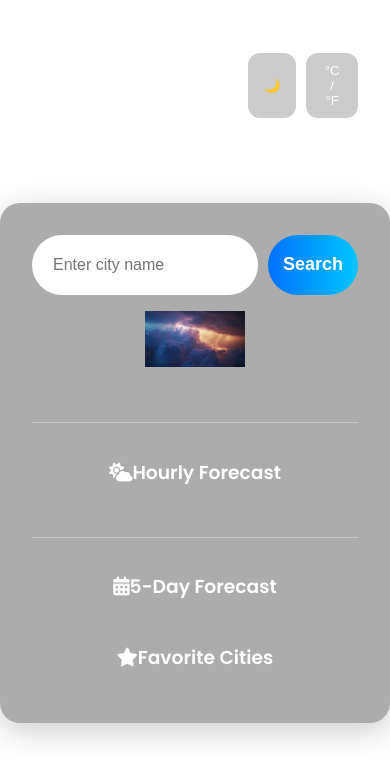
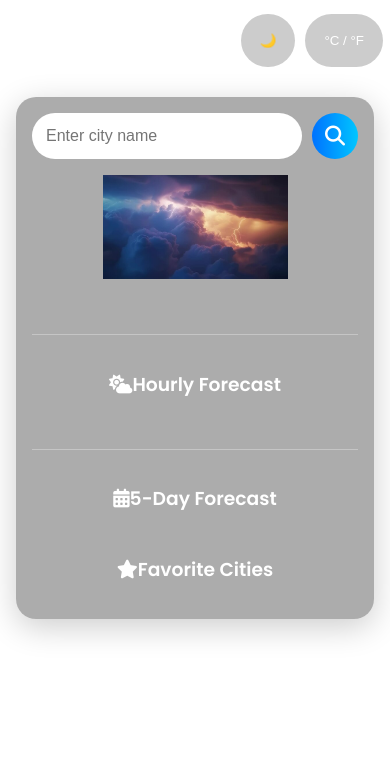
Before and after one commit to RitamNaskar11/Weather-app.github.io, a plain HTML site: page index.html in a window 390 px wide. Drawn offline with Linux system fonts and the light colour scheme; some icons are missing.

Commit message:
first commit

```diff
--- a/index.html
+++ b/index.html
@@ -22,7 +22,7 @@
   <div class="container">
     <div class="search-box">
       <input type="text" id="cityInput" placeholder="Enter city name" />
-      <button id="searchBtn">Search</button>
+      <button id="searchBtn"><i class="fa-solid fa-magnifying-glass"></i></button>
     </div>
 
     <div id="loader" class="loader hidden"></div>
--- a/script.js
+++ b/script.js
@@ -1,5 +1,5 @@
-const apiKey = "b07eefbb8864494db0445658251510";
-const baseUrl = "https://api.weatherapi.com/v1";
+const apiKey = "e0aeb5504ac946aeb5455620251710";
+const baseUrl = "http://api.weatherapi.com/v1";
 
 const searchBtn = document.getElementById("searchBtn");
 const cityInput = document.getElementById("cityInput");
--- a/style.css
+++ b/style.css
@@ -218,3 +218,53 @@ header button:hover {
 
   background: rgba(255, 255, 255, 0.1);
 }
+
+@media (max-width: 768px) {
+  .container {
+    margin: 1rem;
+    padding: 1rem;
+  }
+
+  .search-box input {
+         width: 267px;
+        padding: 14px;
+  }
+
+
+
+  .search-box button {
+    width: 51px;
+    font-size: 20px;
+    padding: 0px;
+  }
+
+  h1{
+    font-size: 24px;
+  }
+
+
+.controls {
+    display: flex;
+    gap: 10px;
+    /* flex-direction: column; */
+    align-items: center;
+    /* width: 102px; */
+
+}
+
+header {
+    padding: 7px;
+}
+
+header button {
+
+
+    padding: 19px;
+    border-radius: 33px;
+
+}
+
+.weather-info img {
+    width: 185px;
+}
+}
```
